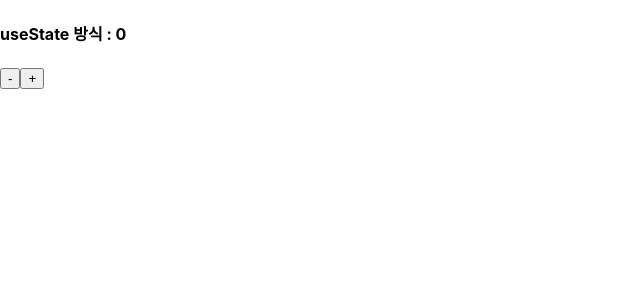
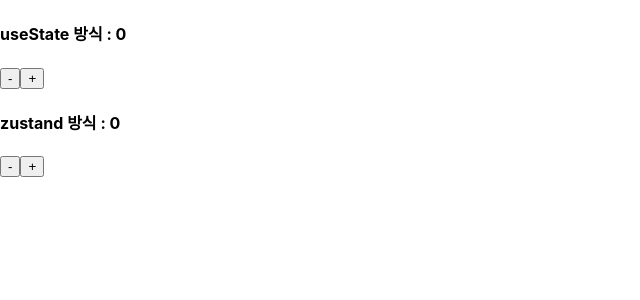
Before and after one commit to jojaehyeok99/react_20240403, a React (Create React App) app in the folder libraries/: page / in a window 1280 px wide. Shown: the top 300 px of the page, without its empty margins (0-640 px from the left). Built offline with nearby package versions, Linux system fonts and the light colour scheme; the HTML template or start-up script is replaced by a standard one.

Commit message:
2024 - 04 - 17 react : library - zustand 패키지(2)

```diff
--- a/libraries/src/zustand/ZustandLibrary.tsx
+++ b/libraries/src/zustand/ZustandLibrary.tsx
@@ -1,4 +1,5 @@
 import React, { useState } from 'react'
+import { create } from 'zustand';
 
 // zustand 패키지(라이브러리) :
 // - react에서 사용할 수 있는 상태 관리 라이브러리 중 하나
@@ -6,6 +7,35 @@
 // - Redux의 고질적인 문제점으로 복잡한 코드 구조와 높은 학습 곡선을 요구
 // - Zustand는 단순한 코드 구조와 학습 곡선이 매우 낮음 - useState 사용 수준의 학습 곡선을 요구
 // - Redux, MobX와 같은 타 상태관리 라이브러리들에 비해 가벼움 - 빌드할 때 패키징 속도 향상 / 빌드 후 번들의 크기가 작아짐
+
+// zustand를 이용한 글로벌 상태 선언 방법
+// 1. zustand의 create 함수를 사용하여 store를 생성
+// store : 상태와 상태 관리 로직을 하나로 묶은 객체
+// store 생성하는 create 함수의 반환 데이터는 훅 함수를 반환 (use라는 이름의 함수명으로 받아야 함)
+
+// - create 함수의 매개변수로 set 인자로 받는 콜백 함수를 전달해야 함
+// - 매개변수로 전달한 콜백 함수는 store 객체를 반환해야 함
+// - store 객체는 상태, store 객체를 변경하는 함수가 포함됨
+
+// - typescript에서 zustand의 crate 함수를 사용할 때는 crate 함수의 제너릭으로 store의 타입을 지정
+interface Store {
+  zNormal : number;
+  setZNormal : (zNormal : number) => void;
+  increaseZNormal : () => void;
+  decreaseZNormal : () => void;
+}
+
+// create 함수의 콜백 함수가 받는 set 인자는 상태 변경을 위한 함수
+const useStore = create<Store>((set) =>
+  ({
+    zNormal : 0,
+    // set 함수는 매개변수로 현재 상태(state)를 인자로 받는 콜백 함수를 전달해야함
+    // set 함수의 매개변수로 전달된 콜백 함수는 상태 객체 (store)를 반환해야함
+    setZNormal : (zNormal) => set(state => ({...state, zNormal})),
+    increaseZNormal : () => set(state => ({...state, zNormal : state.zNormal + 1})),
+    decreaseZNormal : () => set(state => ({...state, zNormal : state.zNormal - 1}))
+}));
+
 
 export default function ZustandLibrary() {
 
@@ -25,6 +55,10 @@
   }
 
 
+  // zustand로 선언한 상태 사용
+  // const { 상태들 , 상태변경함수들 }= useStoreZustand훅함수();
+  const {zNormal, setZNormal, increaseZNormal, decreaseZNormal} = useStore();
+
   return (
     <div>
       <div>
@@ -32,6 +66,11 @@
         <button onClick={decreaseNormal}>-</button>
         <button onClick={increaseNormal}>+</button>
       </div>
+      <div>
+        <h4>zustand 방식 : {zNormal}</h4>
+        <button onClick={decreaseZNormal}>-</button>
+        <button onClick={increaseZNormal}>+</button>
+      </div>
     </div>
   )
 }
```
